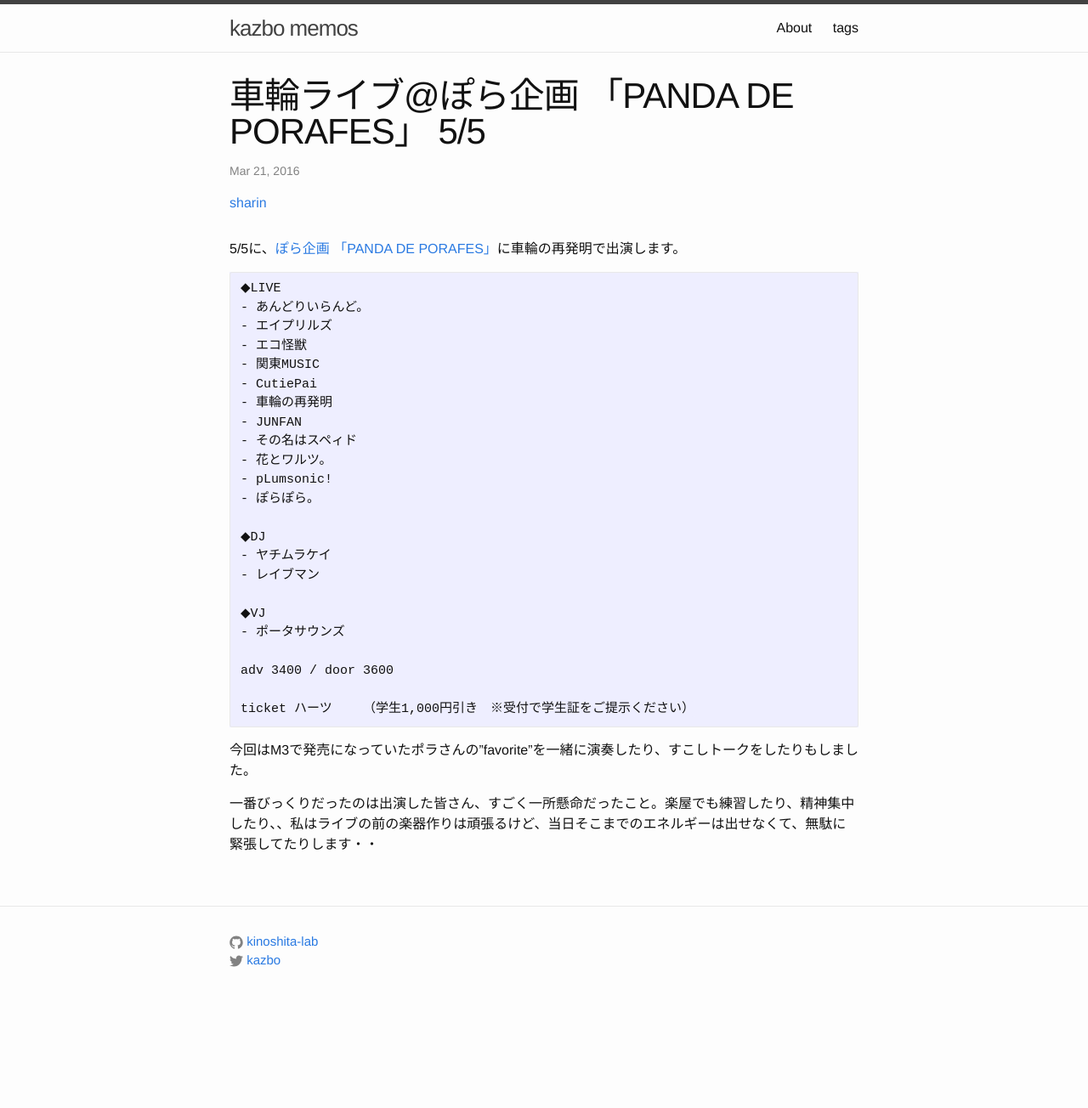
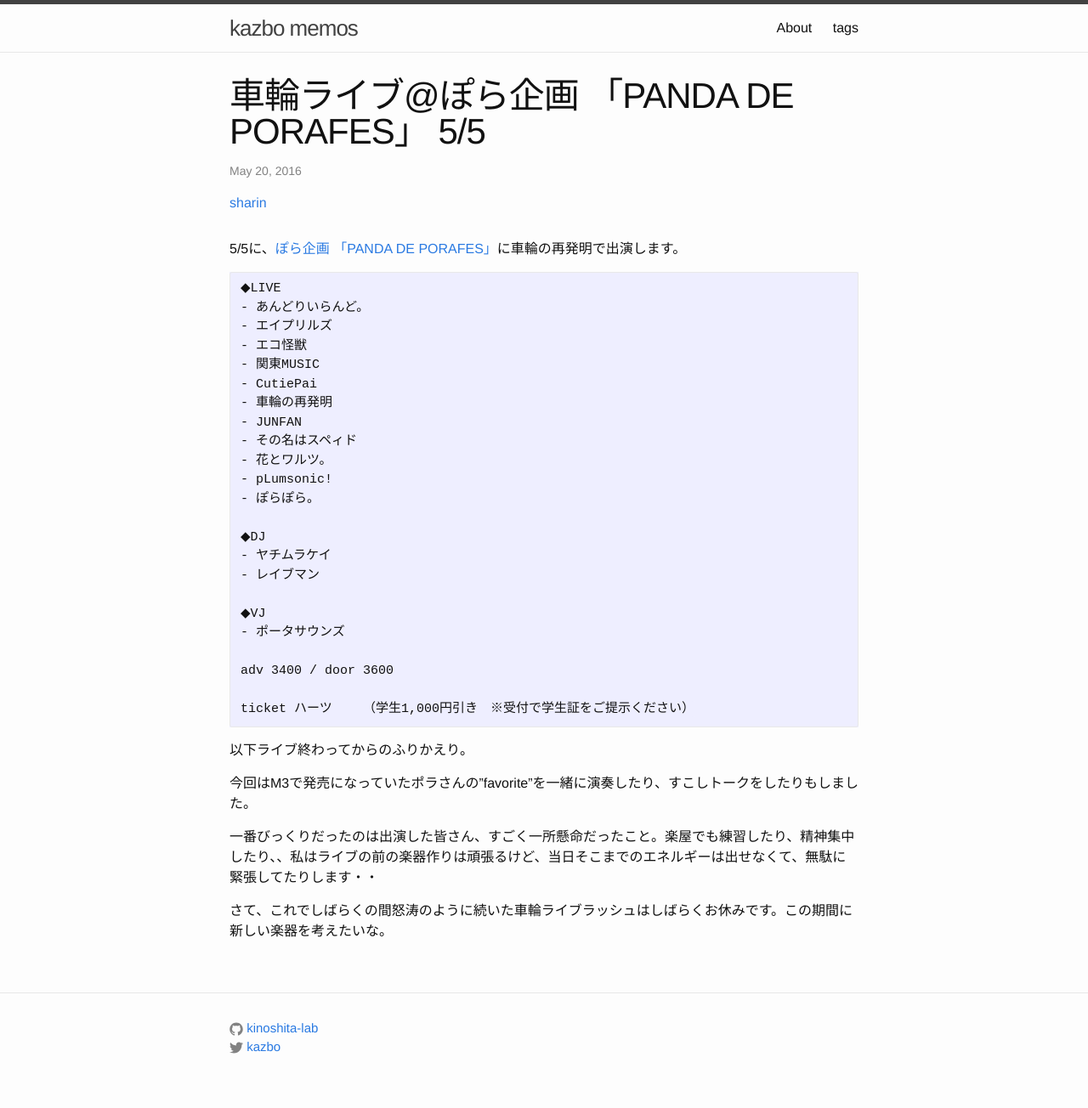
Before and after one commit to kinoshita-lab/kazbo, a Jekyll site: the page built from _posts/2016-05-20-sharin-hearts.md, in a window 1280 px wide. Shown: the whole page at 85% size. Built offline with Jekyll 4.4.1, drawn with Linux system fonts in a browser that asks for light colours; before the commit the page ends 1202 px from its top, so only the background shows below that.

Commit message:
modify post

```diff
--- a/_posts/2016-03-21-sharin-hearts.md
+++ b/_posts/2016-05-20-sharin-hearts.md
@@ -1,7 +1,7 @@
 ---
 layout: post
 title:  車輪ライブ@ぽら企画 「PANDA DE PORAFES」 5/5
-date:   2016-03-21
+date:   2016-05-20
 tags: sharin
 ---
 5/5に、[ぽら企画 「PANDA DE PORAFES」](http://hearts-web.net/plus/live-schedule/55-2/)に車輪の再発明で出演します。
@@ -30,7 +30,10 @@ tags: sharin
 
     ticket ハーツ	（学生1,000円引き　※受付で学生証をご提示ください）
 
+以下ライブ終わってからのふりかえり。
 
 今回はM3で発売になっていたポラさんの"favorite"を一緒に演奏したり、すこしトークをしたりもしました。
 
 一番びっくりだったのは出演した皆さん、すごく一所懸命だったこと。楽屋でも練習したり、精神集中したり、、私はライブの前の楽器作りは頑張るけど、当日そこまでのエネルギーは出せなくて、無駄に緊張してたりします・・
+
+さて、これでしばらくの間怒涛のように続いた車輪ライブラッシュはしばらくお休みです。この期間に新しい楽器を考えたいな。
```
